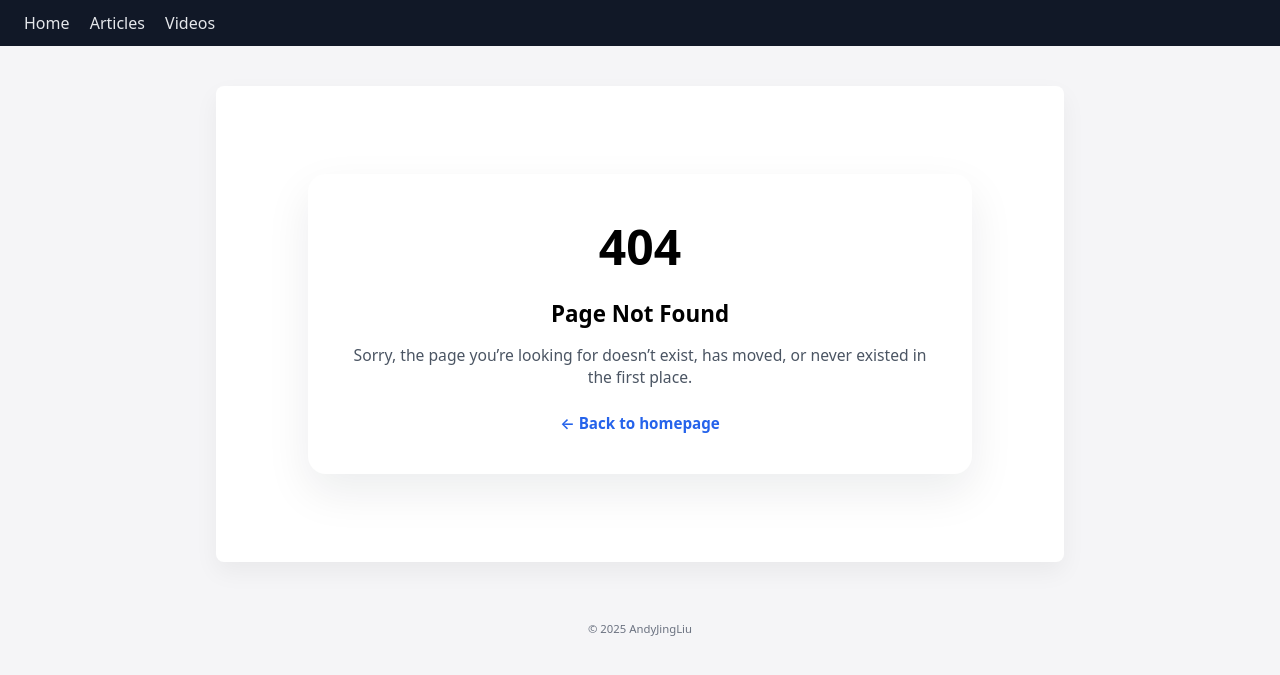
After one commit to Andyjingliu/cs50-final, a Flask app: template templates/404.html in a window 1280 px wide. The commit adds this page. Shown: the top 675 px of the page. Run offline with Flask 3, Linux system fonts and the light colour scheme; the template is opened without the code that fills it, so the values that code supplies are empty.

Commit message:
404 page

```diff
--- a/static/styles.css
+++ b/static/styles.css
@@ -469,3 +506,42 @@ footer {
   margin-left: auto;
   margin-right: auto;
 }
+
+/* 404 error page */
+
+.error-page {
+  max-width: 600px;
+  margin: 4rem auto;
+  text-align: center;
+  padding: 2.5rem 2rem;
+  background: #ffffff;
+  border-radius: 18px;
+  box-shadow: 0 18px 45px rgba(15, 23, 42, 0.08);
+}
+
+.error-page h1 {
+  font-size: 3rem;
+  margin-bottom: 0.25rem;
+}
+
+.error-page h2 {
+  font-size: 1.4rem;
+  margin-bottom: 0.75rem;
+}
+
+.error-page p {
+  font-size: 0.98rem;
+  color: #4b5563;
+  margin-bottom: 1.5rem;
+}
+
+.error-home-link {
+  font-size: 0.95rem;
+  color: #2563eb;
+  text-decoration: none;
+  font-weight: 600;
+}
+
+.error-home-link:hover {
+  text-decoration: underline;
+}
--- /dev/null
+++ b/templates/404.html
@@ -0,0 +1,18 @@
+{% extends "base.html" %}
+
+{% block title %}Page Not Found · 404{% endblock %}
+
+{% block content %}
+<div class="error-page">
+  <h1>404</h1>
+  <h2>Page Not Found</h2>
+  <p>
+    Sorry, the page you’re looking for doesn’t exist, has moved,
+    or never existed in the first place.
+  </p>
+
+  <a href="{{ url_for('homepage') }}" class="error-home-link">
+    ← Back to homepage
+  </a>
+</div>
+{% endblock %}
```
Also changed, not shown: other parts of static/styles.css (+42 -5 lines).
